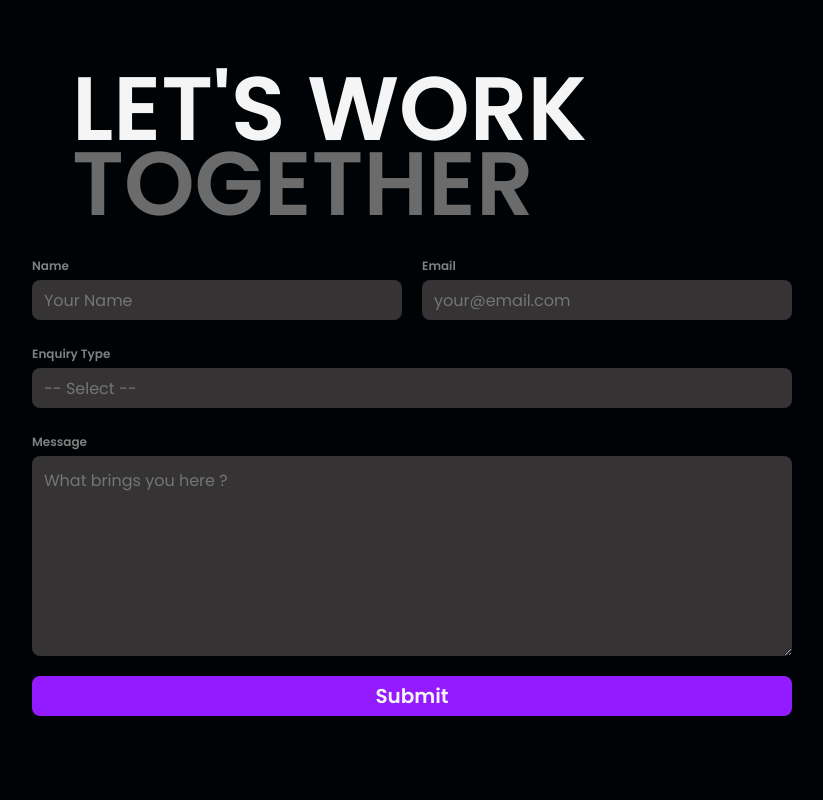
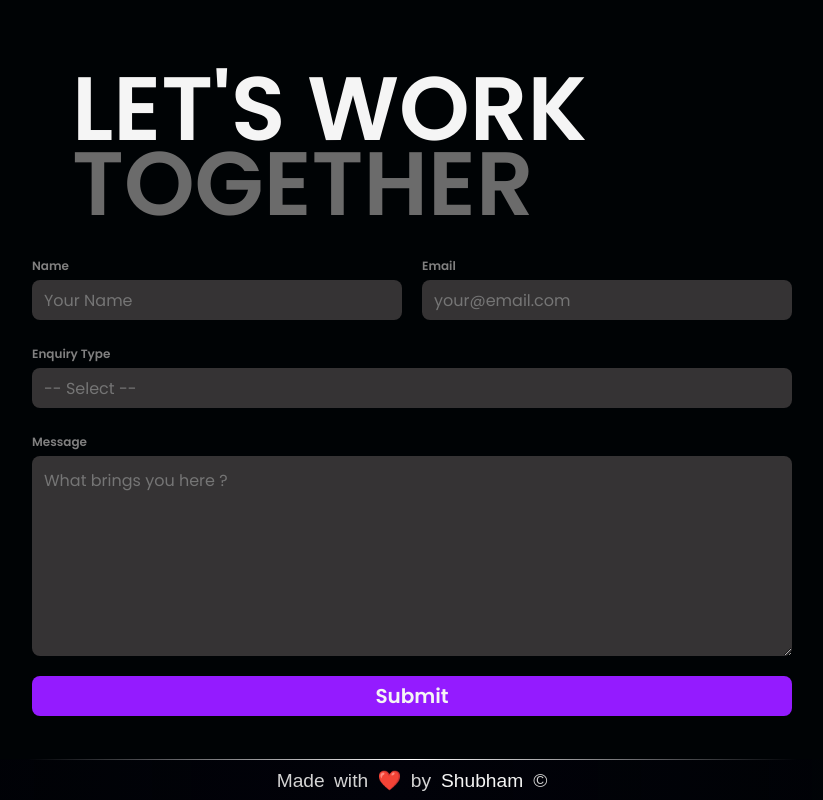
Before and after one commit to DevShubhamPatil/Devshubham, a React (Create React App) app: page / in a window 1280 px wide. Shown: the part 1741-2541 px from the top of the page, without its empty margins (228-1051 px from the left). Before the commit the page ends 2500 px from the top, so only its background shows below. Built offline with nearby package versions, Linux system fonts and the light colour scheme.

Commit message:
added footer

```diff
--- a/src/components/Landing/index.jsx
+++ b/src/components/Landing/index.jsx
@@ -4,6 +4,7 @@ import ContactMe from '../Contact_me';
 import { Element } from 'react-scroll';
 import Skills from '../Skills';
 import { redirect } from 'react-router-dom';
+import Footer from '../footer';
 
 
 
@@ -29,6 +30,7 @@ const Landing = () => {
             <Element name='contactme'>
                 <ContactMe />
             </Element>
+            <Footer/>
         </div>
     )
 }
--- /dev/null
+++ b/src/components/footer/index.css
@@ -0,0 +1,21 @@
+.footer{
+    color: var(--normal_txt-color);
+    font-family:  sans-serif;
+    font-weight: 100;
+    font-size: 1.2rem;
+    line-height: 1px;
+    word-spacing: 4px;
+    background-image: linear-gradient(90deg, transparent 2%,  hsl(233, 82%, 2%) 48% , transparent 98%);
+    border-top: 1px solid;
+    border-image:linear-gradient(90deg, transparent 20%, white , transparent 80%);
+    border-image-slice: 1;
+    display: flex;
+    align-items: center;
+    justify-content: center;
+    height: 40px;
+}
+.hl{
+    color: var(--text_color);
+    font-weight: 500;
+    margin: 0px 10px;
+}
--- /dev/null
+++ b/src/components/footer/index.jsx
@@ -0,0 +1,10 @@
+import './index.css'
+
+const Footer = () =>{
+
+    return (
+            <div className="footer">Made with ❤️ by <span className="hl">Shubham</span> © </div>
+    )
+}
+
+export default Footer
```
